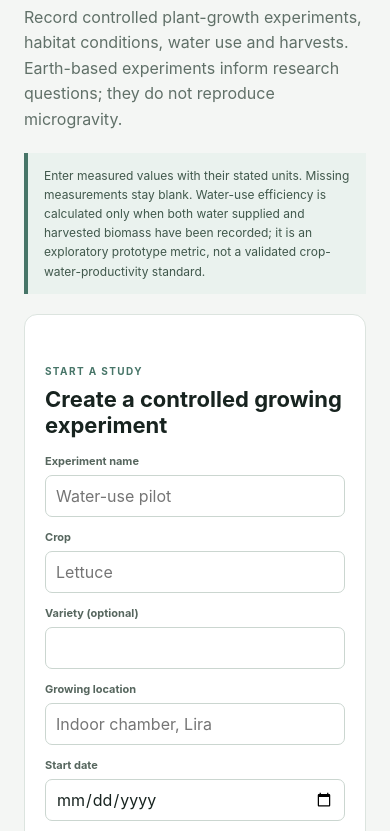
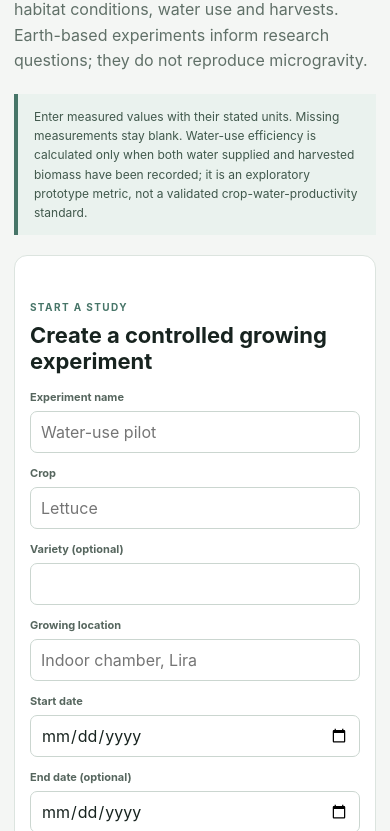
Before and after one commit to bab580/Earthsignal, a website: page frontend/index.html in a window 390 px wide. Shown: the part 277-1108 px from the top of the page. Drawn offline with nearby package versions, Linux system fonts and the light colour scheme; files that its build step writes are made by us from their sources; no server answers; files whose address does not match are found by name.

Commit message:
Add responsive layout breakpoints

```diff
--- a/frontend/index.html
+++ b/frontend/index.html
@@ -4,7 +4,7 @@
   <meta charset="utf-8">
   <meta name="viewport" content="width=device-width, initial-scale=1">
   <title>EarthSignal — Earth and Space Food Resilience Research</title>
-  <link rel="stylesheet" href="/static/styles.css?v=10">
+  <link rel="stylesheet" href="/static/styles.css?v=11">
   <script src="https://cdn.jsdelivr.net/npm/chart.js@4.4.7/dist/chart.umd.min.js"></script>
   <script src="/static/config.js"></script>
 </head>
--- a/frontend/styles.css
+++ b/frontend/styles.css
@@ -200,3 +200,7 @@
 .space-review-references li{margin:7px 0;color:#52635b;font-size:12px;line-height:1.55}
 .space-review-references a{color:#174b3d}
 @media(max-width:760px){.space-review-highlights{grid-template-columns:1fr}}
+
+@media(max-width:1024px){.feature-list{grid-template-columns:repeat(3,minmax(0,1fr))}.data-engine-grid{grid-template-columns:repeat(2,minmax(0,1fr))}}
+@media(max-width:760px){.main-nav{overflow-x:auto;white-space:nowrap;scrollbar-width:thin}.section-head{align-items:flex-start;flex-wrap:wrap;gap:12px}.section-head>div{min-width:0}.section-head h2,.chart-heading h2{overflow-wrap:anywhere}.section-head>button,.section-head>.experiment-workspace-actions{width:100%}.experiment-workspace-actions>button{flex:1 1 180px}.table-scroll table{min-width:540px}}
+@media(max-width:480px){main{margin:22px auto;padding-right:14px;padding-left:14px}.topbar{min-height:64px;height:auto;padding:12px 14px}.topbar strong{font-size:12px}.topbar small{font-size:8px;letter-spacing:.06em}.main-nav{padding-right:8px;padding-left:8px}.panel{padding:15px}.section-head{flex-direction:column}.section-head>button,.section-head>.experiment-workspace-actions{width:100%}.experiment-workspace-actions>button{flex-basis:100%}.chart-heading select{width:100%;min-width:0}.live-tag{max-width:100%;white-space:normal;line-height:1.4}.farmer-chat-message{max-width:100%}}
```
